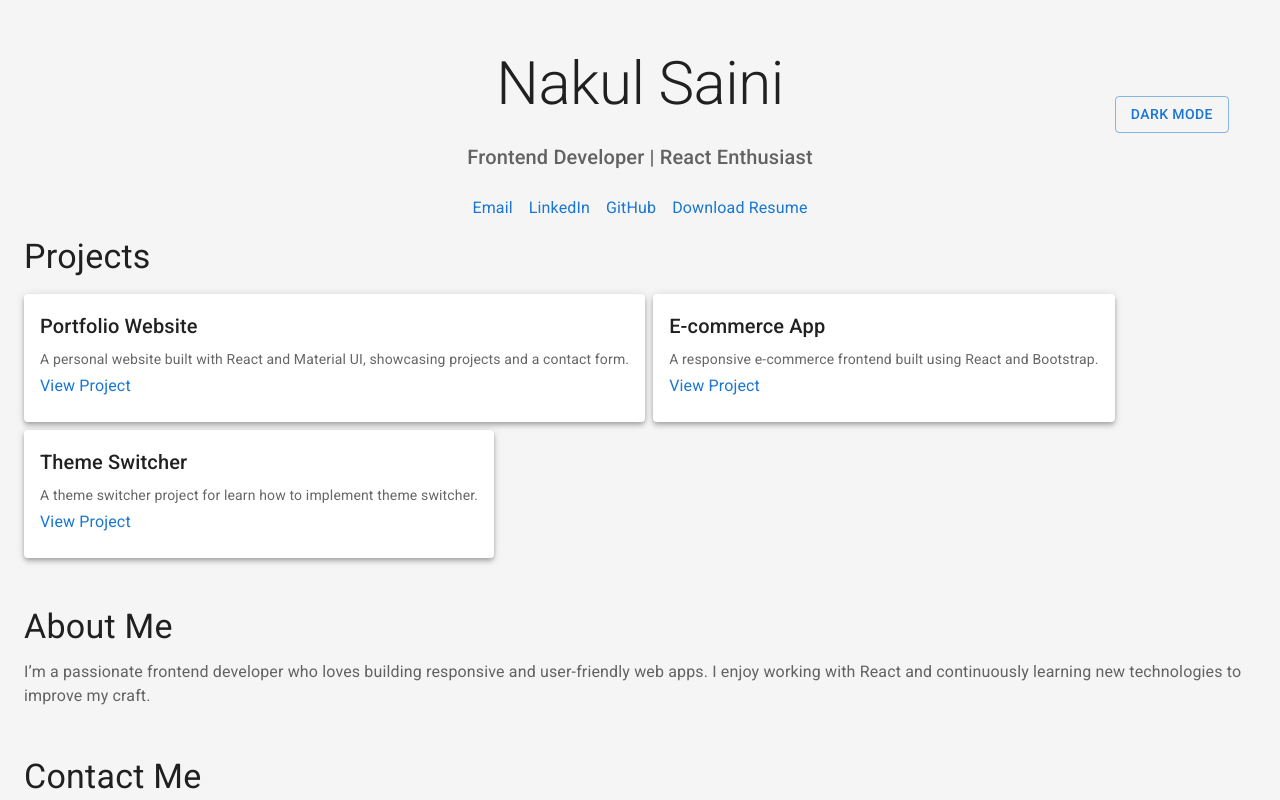
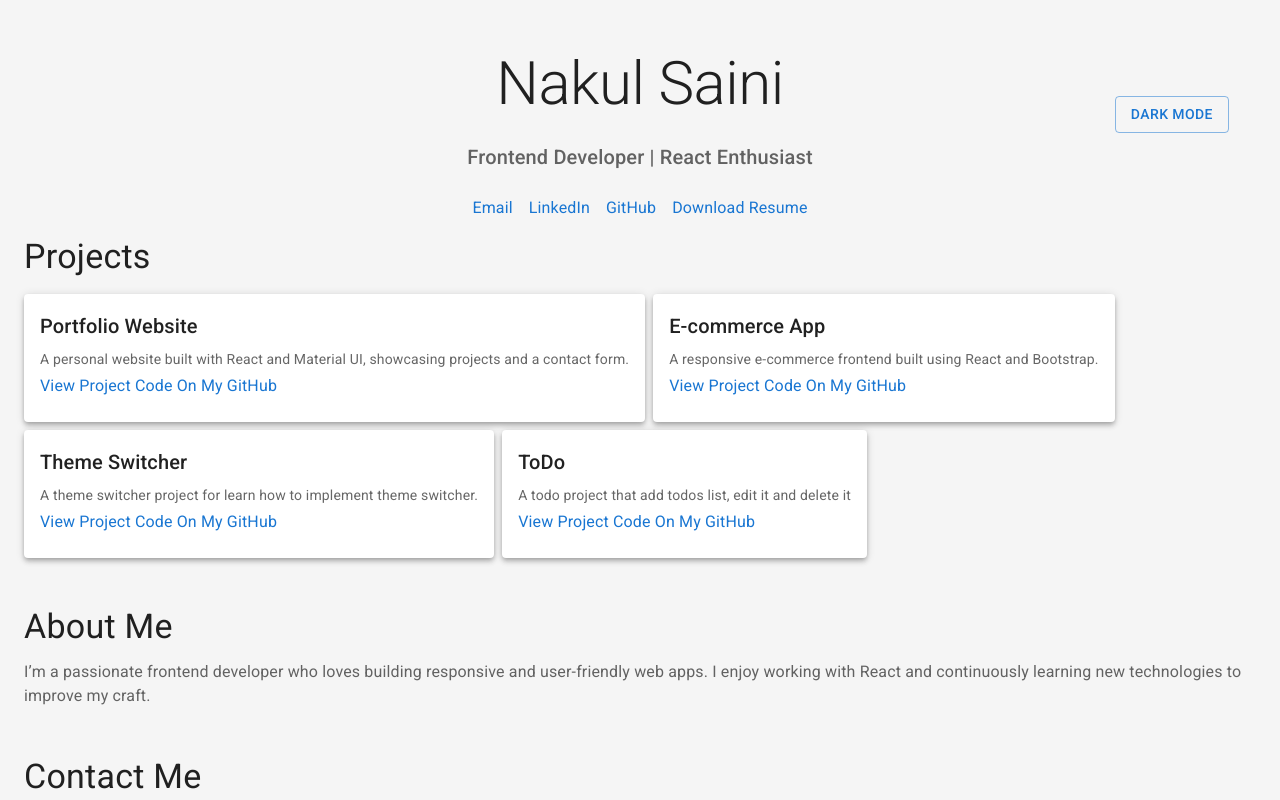
Before and after one commit to nakul-saini404/PortFolio_Site, a React (Vite) app: page / in a window 1280 px wide. Shown: the top 800 px of the page. Built offline with nearby package versions, Linux system fonts and the light colour scheme.

Commit message:
Update ProjectList

```diff
--- a/src/portFolioLIst/ProjectList.jsx
+++ b/src/portFolioLIst/ProjectList.jsx
@@ -1,7 +1,6 @@
 // ProjectList.js
 import React from "react";
 import { Grid, Card, CardContent, Typography, Link } from "@mui/material";
-import { useForm, ValidationError } from '@formspree/react';
 
 
 const projects = [
@@ -20,14 +19,16 @@ const projects = [
     description: "A theme switcher project for learn how to implement theme switcher.",
     link: "https://github.com/nakul-saini404/themeSwitcher",
   },
+  {
+    title: "ToDo",
+    description: "A todo project that add todos list, edit it and delete it",
+    link: "https://github.com/nakul-saini404/10TodoContext",
+  },
 ];
 
 export default function ProjectList() {
 
-  const [state, handleSubmit] = useForm("xqaldpvz");
-  if (state.succeeded) {
-      return <p>Thanks for joining!</p>;
-  }
+
   return (
     <Grid container spacing={1} sx={{ mt: 2 }}>
       {projects.map((project, index) => (
@@ -41,7 +42,7 @@ export default function ProjectList() {
                 {project.description}
               </Typography>
               <Link href={project.link} target="_blank" rel="noopener" underline="hover">
-                View Project
+                View Project Code On My GitHub
               </Link>
             </CardContent>
           </Card>
```
